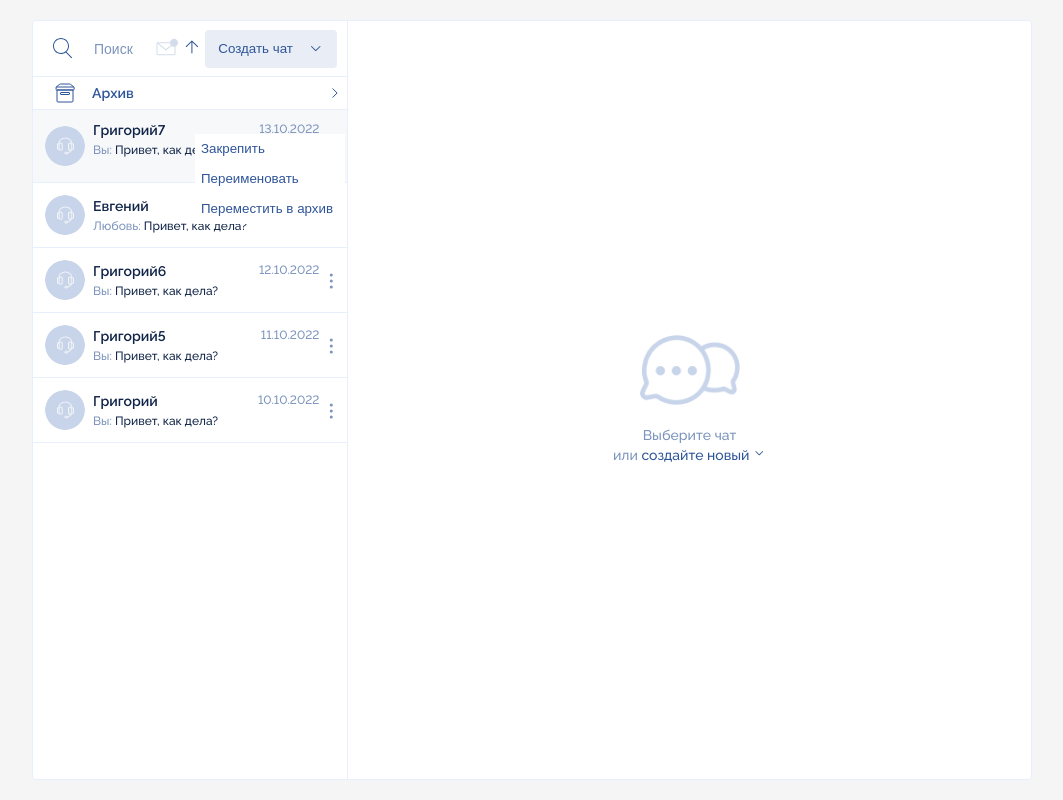
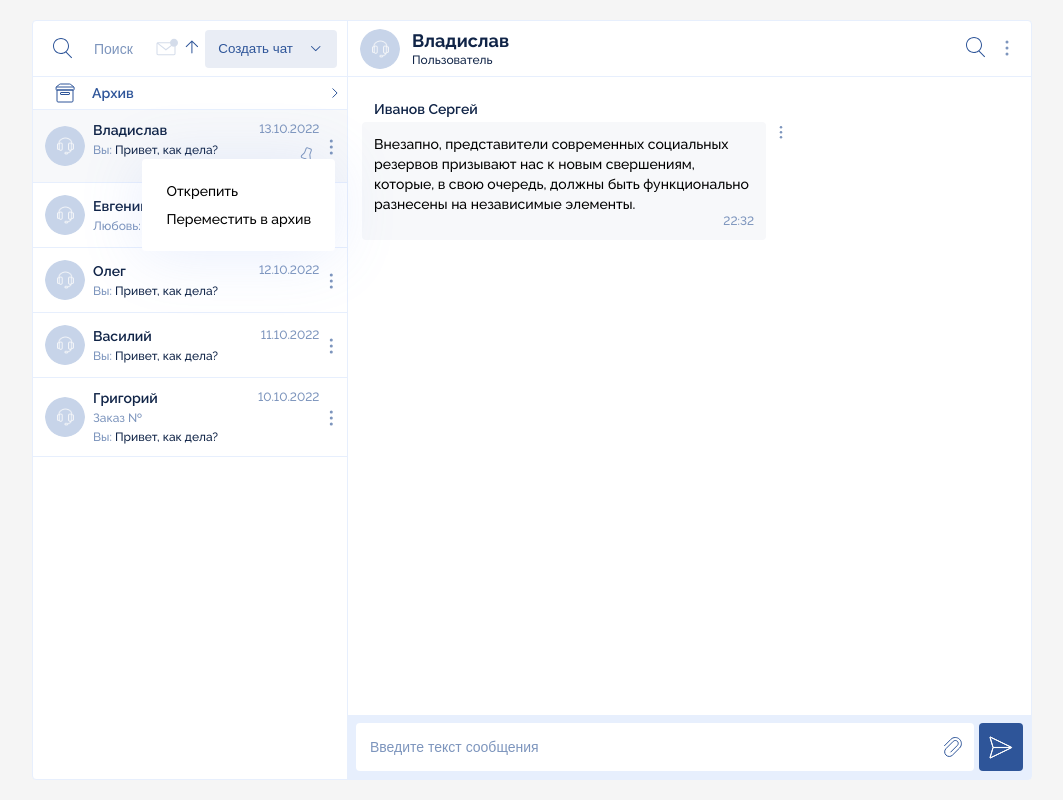
Before and after one commit to Fedos16/web2b-chat, a Vue app: page / in a window 1280 px wide. Both pictures are taken after a click on the element 435 px from the left and 146 px from the top of the page. Shown: the whole page, without its empty margins (108-1171 px from the left). Built offline with nearby package versions, Linux system fonts and the light colour scheme.

Commit message:
закрепить, архив

```diff
--- a/src/components/chat/dialogs/ChatDialogs.vue
+++ b/src/components/chat/dialogs/ChatDialogs.vue
@@ -36,7 +36,6 @@ export default {
             return this.$store.getters.getDialogs;
         },
         dialogsArchive() {
-            console.log(this.$store.getters.getArchiveDialogs)
             return this.$store.getters.getArchiveDialogs;
         },
         dialogsFixed(){
--- a/src/components/chat/dialogs/componentsDialogs/Dialog.vue
+++ b/src/components/chat/dialogs/componentsDialogs/Dialog.vue
@@ -20,30 +20,34 @@
             </div>
         </div>
         <div class="dialog_menu" @click="popapMenu">
-            <div class="dialog_menu__moderator" v-if="!showMenu">
+            <ChatPopup :visible="!showMenu" :data="menuUsersAndModerator" />
+            <!--<div class="dialog_menu__moderator" v-if="!showMenu">
                 <button class="popap-menu-button" @click="switchFixedDialog">Закрепить</button>
                 <button class="popap-menu-button" @click="switchRenameDialog">Переименовать</button>
                 <button class="popap-menu-button" @click="moveDialogToArchive">Переместить в архив</button>
-            </div>
+            </div>-->
         </div>
     </div>
     <RenameDialog v-if="renameDialog == dialog.id" :dialog="dialog"/>
 </template>
 
 <script>
-import { formatingDateTime, getNameChat } from '@/helpers/index';
-import RenameDialog from '@/components/chat/dialogs/componentsDialogs/RenameDialog.vue'
+import { formatingDateTime} from '@/helpers/index';
+import RenameDialog from '@/components/chat/dialogs/componentsDialogs/RenameDialog'
+import ChatPopup from '@/components/chat/popup/ChatPopUp'
+import { typesDialog } from '@/data/index';
 
 export default {
     components:{
-        RenameDialog
+        RenameDialog,
+        ChatPopup
     },
     data() {
         return {
             showMenu: {
                 type: Boolean,
                 default: false,
-            }
+            },
         }
     },
     computed: {
@@ -66,7 +70,30 @@ export default {
         },
         renameDialog(){
             return this.$store.state.renameDialog
-        }
+        },
+        activeDialogData() {
+            return this.$store.getters.getDialogById(this.activeDialogId);
+        },
+        menuUsersAndModerator(){
+            const list = {
+                [typesDialog['Пользователь']]: [
+                    { id: 'ha-1', name: !this.dialog.fixedDialog ? 'Закрепить' : 'Открепить' , handler: this.switchFixedDialog },
+                    { id: 'ha-2', name: !this.dialog.archiveDialog ? 'Переместить в архив' : 'Вернуть из архива' , handler: this.moveDialogToArchive }
+                ],
+                [typesDialog['Модератор']]: [
+                    { id: 'ha-1', name: !this.dialog.fixedDialog ? 'Закрепить' : 'Открепить' , handler: this.switchFixedDialog },
+                    { id: 'ha-2', name: !this.dialog.archiveDialog ? 'Переместить в архив' : 'Вернуть из архива' , handler: this.moveDialogToArchive }
+                ],
+                [typesDialog['Заказ']]: [
+                    { id: 'ha-1', name: !this.dialog.fixedDialog ? 'Закрепить' : 'Открепить' , handler: this.switchFixedDialog },
+                    { id: 'ha-2', name: 'Переименовать', handler: this.switchRenameDialog  },
+                    { id: 'ha-3', name: !this.dialog.archiveDialog ? 'Переместить в архив' : 'Вернуть из архива' , handler: this.moveDialogToArchive }
+                ],
+                [typesDialog['Поддержка']]: [ { id: 'ha-1', name: !this.dialog.fixedDialog ? 'Закрепить' : 'Открепить' , handler: this.switchFixedDialog } ]
+            }
+            const type = this.activeDialogData?.typeDialog;
+            return list[type] || {};
+        },
     },
     props: {
         dialog: {
@@ -85,15 +112,14 @@ export default {
             this.showMenu = !this.showMenu
         },
         moveDialogToArchive(){
-            this.dialog.archiveDialog = !this.dialog.archiveDialog;
-            this.dialog.fixedDialog = false;
+            this.$store.commit('moveDialogToArchive')
         },
         switchRenameDialog(){
             return this.$store.commit('toggleRenameDialog',this.dialog.id)
         },
         switchFixedDialog(){
-            this.dialog.fixedDialog = !this.dialog.fixedDialog;
             this.$store.commit('sortDialogs');
+            this.$store.commit('toggleFixedDialog')
         }
     }
 }
--- a/src/components/chat/popup/ChatPopUp.vue
+++ b/src/components/chat/popup/ChatPopUp.vue
@@ -1,7 +1,7 @@
 <template>
     <div class="chat-dropdown" v-if="visible">
         <ul>
-            <li v-for="item in data" :key="item.id">{{ item.name }}</li>
+            <li v-for="item in data" :key="item.id" @click="item.handler">{{ item.name }}</li>
         </ul>
     </div>
     <div class="chat-dropdown_backdrop" v-if="visible" @click="closePopUp"></div>
--- a/src/data/index.js
+++ b/src/data/index.js
@@ -39,7 +39,7 @@ export const messages = [
     },
     {
         "id": 5,
-        'chatId': 1,
+        'chatId': 5,
         "text": "Учитывая ключевые сценарии поведения, современная методология разработки играет определяющее значение для экономической целесообразности принимаемых решений!",
         "user": "Иванов Сергей",
         "incoming": true,
@@ -47,7 +47,7 @@ export const messages = [
     },
     {
         "id": 6,
-        'chatId': 2,
+        'chatId': 6,
         "text": "А также тщательные исследования конкурентов неоднозначны и будут функционально разнесены на независимые элементы.",
         "user": "Иванов Сергей",
         "incoming": false,
@@ -55,7 +55,7 @@ export const messages = [
     },
     {
         "id": 7,
-        'chatId': 3,
+        'chatId': 7,
         "text": "Внезапно, представители современных социальных резервов призывают нас к новым свершениям, которые, в свою очередь, должны быть функционально разнесены на независимые элементы.",
         "user": "Иванов Сергей",
         "incoming": true,
@@ -63,7 +63,7 @@ export const messages = [
     },
     {
         "id": 8,
-        'chatId': 4,
+        'chatId': 1,
         "text": "Таким образом, сложившаяся структура организации создаёт необходимость включения в производственный план целого ряда внеочередных мероприятий с учётом комплекса глубокомысленных рассуждений.",
         "user": "Иванов Сергей",
         "incoming": false,
@@ -71,7 +71,7 @@ export const messages = [
     },
     {
         "id": 9,
-        'chatId': 1,
+        'chatId': 2,
         "text": "Идейные соображения высшего порядка, а также синтетическое тестирование не оставляет шанса для модели развития.",
         "user": "Иванов Сергей",
         "incoming": false,
@@ -80,7 +80,7 @@ export const messages = [
     ,
     {
         "id": 10,
-        'chatId': 2,
+        'chatId': 3,
         "text": "Как принято считать, тщательные исследования конкурентов ассоциативно распределены по отраслям.",
         "user": "Иванов Сергей",
         "incoming": true,
@@ -150,7 +150,7 @@ export const dialogs = [
             user: 'Fedos16'
         },
         unReadCount: 0,
-        typeDialog: "support",
+        typeDialog: "moderator",
         additionalInfo: {
             numOrder: null
         },
@@ -160,7 +160,7 @@ export const dialogs = [
     {
         id: 5,
         img: "123",
-        name: "Григорий5",
+        name: "Василий",
         lastMessage: {
             date: new Date(2022, 9, 11, 17, 46),
             text: 'Привет, как дела?',
@@ -177,14 +177,14 @@ export const dialogs = [
     {
         id: 6,
         img: "123",
-        name: "Григорий6",
+        name: "Олег",
         lastMessage: {
             date: new Date(2022, 9, 12, 17, 46),
             text: 'Привет, как дела?',
             user: 'Fedos16'
         },
         unReadCount: 0,
-        typeDialog: "support",
+        typeDialog: "order",
         additionalInfo: {
             numOrder: null
         },
@@ -194,14 +194,14 @@ export const dialogs = [
     {
         id: 7,
         img: "123",
-        name: "Григорий7",
+        name: "Владислав",
         lastMessage: {
             date: new Date(2022, 9, 13, 17, 46),
             text: 'Привет, как дела?',
             user: 'Fedos16'
         },
         unReadCount: 0,
-        typeDialog: "support",
+        typeDialog: "user",
         additionalInfo: {
             numOrder: null
         },
--- a/src/store/index.js
+++ b/src/store/index.js
@@ -111,6 +111,21 @@ export default createStore({
         },
         toggleRenameDialog(state, id) {
             state.renameDialog = id;
+        },
+        toggleFixedDialog(state) {
+            const id = state.activeDialogId;
+            const dialog = state.dialogs.find(item => item.id == id);
+            if (dialog) {
+                dialog.fixedDialog = !dialog.fixedDialog
+            }
+        },
+        moveDialogToArchive(state) {
+            const id = state.activeDialogId;
+            const dialog = state.dialogs.find(item => item.id == id);
+            if (dialog) {
+                dialog.archiveDialog = !dialog.archiveDialog;
+                dialog.fixedDialog = false;
+            }
         }
     },
     actions: {
```
